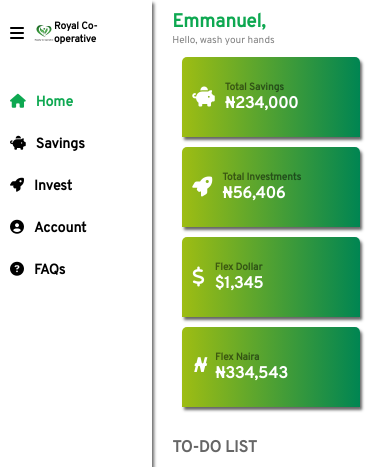
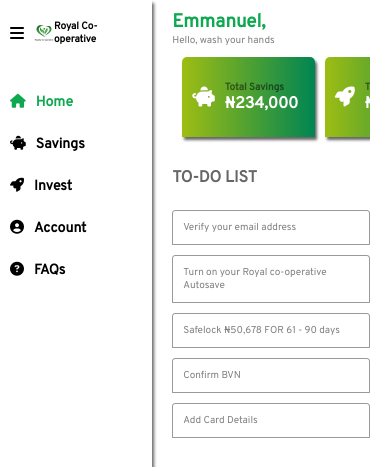
Before and after one commit to oluwatoba1/rc2, a React (Create React App) app: page / in a window 390 px wide. Shown: the top 467 px of the page. Built offline with nearby package versions, Linux system fonts and the light colour scheme.

Commit message:
Dashboard

```diff
--- a/src/App.css
+++ b/src/App.css
@@ -98,6 +98,7 @@
 .right {
 	padding: 10px 20px;
 	width: 100%;
+	overflow-x: scroll;
 }
 
 @media (max-width: 640px) {
@@ -132,4 +133,9 @@
 	.links li a i {
 		height: 20px;
 	}
+
+	/* .right {
+		padding: 10px 20px;
+		width: calc(100% - 300px);
+	} */
 }
--- a/src/components/dashboard/Dashboard.css
+++ b/src/components/dashboard/Dashboard.css
@@ -127,7 +127,8 @@
 
 @media (max-width: 640px) {
 	.information {
-		grid-template-columns: repeat(1, 1fr);
+		grid-template-columns: repeat(4, 1fr);
+		overflow-x: scroll;
 		padding: 10px;
 	}
 
```
